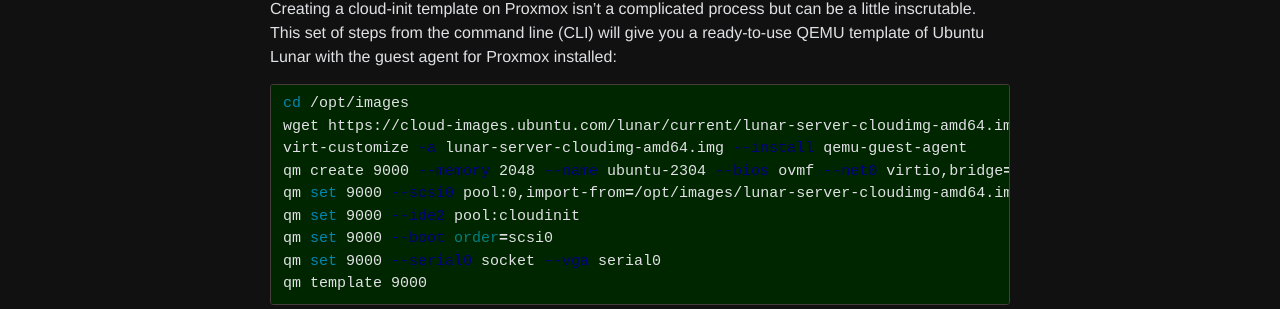
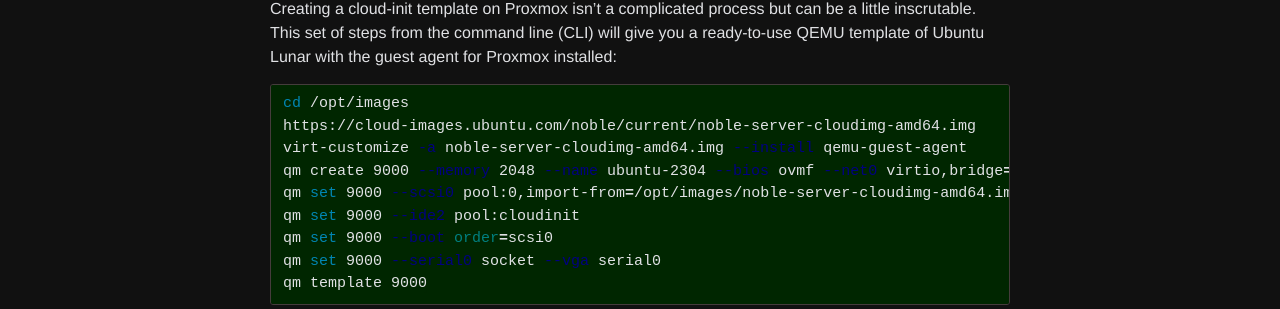
Before and after one commit to frozenfoxx/frozenfoxx.github.io, a Jekyll site: the page built from _posts/2023-07-20-proxmox-cloud-init-template.md, in a window 1280 px wide. Shown: the part 203-512 px from the top of the page. Built offline with Jekyll 4.4.1, drawn with Linux system fonts in a browser that asks for light colours.

Commit message:
Updated example in proxmox cloud init template

````diff
--- a/_posts/2023-07-20-proxmox-cloud-init-template.md
+++ b/_posts/2023-07-20-proxmox-cloud-init-template.md
@@ -13,10 +13,10 @@
 
 ```shell
 cd /opt/images
-wget https://cloud-images.ubuntu.com/lunar/current/lunar-server-cloudimg-amd64.img
-virt-customize -a lunar-server-cloudimg-amd64.img --install qemu-guest-agent
+https://cloud-images.ubuntu.com/noble/current/noble-server-cloudimg-amd64.img
+virt-customize -a noble-server-cloudimg-amd64.img --install qemu-guest-agent
 qm create 9000 --memory 2048 --name ubuntu-2304 --bios ovmf --net0 virtio,bridge=vmbr0 --scsihw virtio-scsi-pci
-qm set 9000 --scsi0 pool:0,import-from=/opt/images/lunar-server-cloudimg-amd64.img
+qm set 9000 --scsi0 pool:0,import-from=/opt/images/noble-server-cloudimg-amd64.img
 qm set 9000 --ide2 pool:cloudinit
 qm set 9000 --boot order=scsi0
 qm set 9000 --serial0 socket --vga serial0
````
